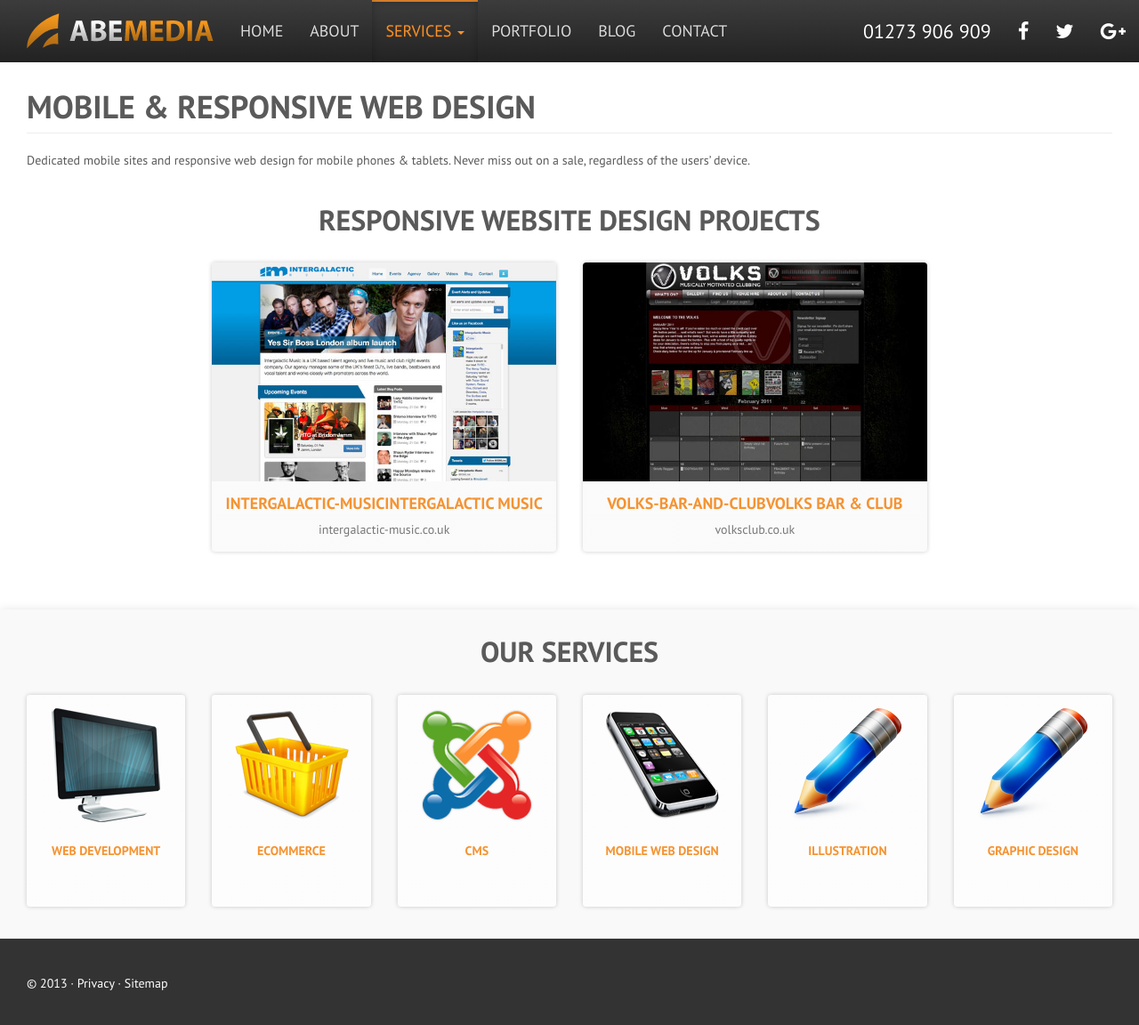
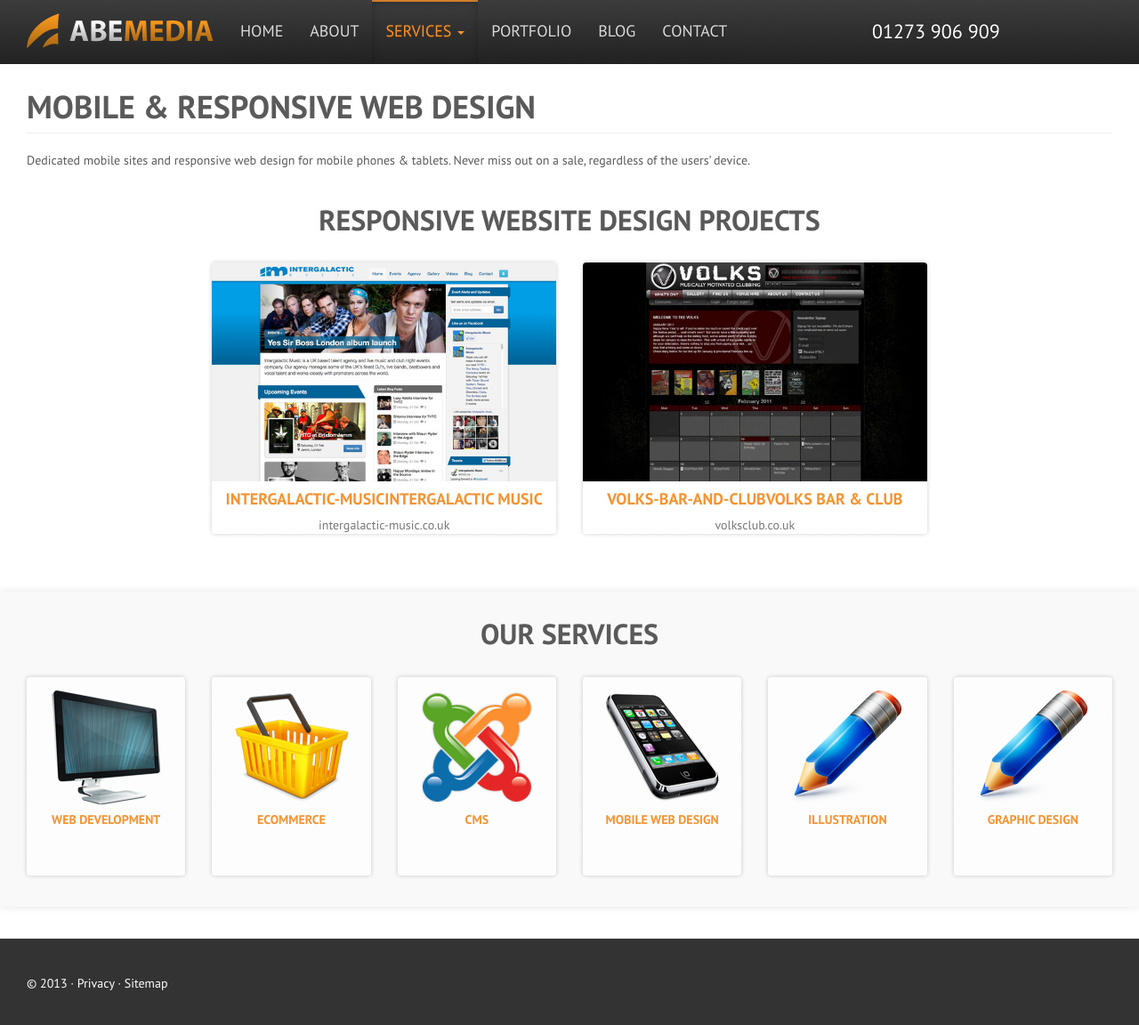
Before and after one commit to abemedia/abemedia.github.io, a Jekyll site: the page built from responsive-web-design.md, in a window 1280 px wide and 1155 px high. Shown: the top 1152 px of the window at 89% size. Built offline with Jekyll 4.4.1, drawn with Linux system fonts in a browser that asks for light colours; nearby versions of some CDN libraries; some web fonts are replaced.

Commit message:
Update portfolio

```diff
--- a/_includes/header.html
+++ b/_includes/header.html
@@ -41,7 +41,6 @@
       <script src="https://oss.maxcdn.com/libs/respond.js/1.3.0/respond.min.js"></script>
     <![endif]-->
     <link rel='stylesheet' href="{{ site.baseurl }}css/style.css" />
-    <link rel='stylesheet' href="http://netdna.bootstrapcdn.com/font-awesome/4.0.2/css/font-awesome.min.css" />
     <link rel='stylesheet' href='http://fonts.googleapis.com/css?family=PT+Sans:regular,bold' />
     <link rel="stylesheet" href="{{ site.baseurl }}css/device-mockups.css">
     <link rel="alternate" type="application/rss+xml" title="{{ site.name }}" href="{{ site.baseurl }}feed.xml">
--- a/_includes/navbar.html
+++ b/_includes/navbar.html
@@ -23,9 +23,9 @@
       </ul>
       <ul class="nav navbar-nav navbar-right">
         <li class="hidden-sm hidden-xs"><a href="tel:01273906909">01273 906 909</a></li>
-        <li class="visible-lg"><a href="https://facebook.com/abemedia" target="_blank"><i class="fa fa-facebook"></i></a></li>
-        <li class="visible-lg"><a href="https://twitter.com/abemedia" target="_blank"><i class="fa fa-twitter"></i></a></li>
-        <li class="visible-lg"><a href="https://plus.google.com/111817589436307167014/posts" target="_blank" rel="publisher"><i class="fa fa-google-plus"></i></a></li>
+        <li class="visible-lg"><a href="https://facebook.com/abemedia" target="_blank"><i class="icon-facebook"></i></a></li>
+        <li class="visible-lg"><a href="https://twitter.com/abemedia" target="_blank"><i class="icon-twitter"></i></a></li>
+        <li class="visible-lg"><a href="https://plus.google.com/111817589436307167014/posts" target="_blank" rel="publisher"><i class="icon-google-plus"></i></a></li>
       </ul>
     </nav>
   </div>
--- a/css/style.css
+++ b/css/style.css
@@ -366,9 +366,6 @@
 .box-list>li>a>span {
 	display: block;
 }
-.box-list>li>a>img {
-	margin-bottom: 15px;
-}
 .box {
 	background-color: #fff;
 	background-color: rgba(255,255,255,0.5);
@@ -405,8 +402,7 @@
 	padding-bottom:3px;
 }
 .folio .box, .folio .box:hover {
-	padding: 0 0 15px;
-	background-color:#f9f9f9;
+	padding: 0;
 }
 .folio .box img {
 	width: 100%;
@@ -418,6 +414,49 @@
 .preview .carousel-indicators {
 	bottom: 0;
 }
+figure {
+  position: relative;
+  overflow: hidden;
+  margin:0;
+}
+figcaption {
+	padding: 20px;
+	color: #999;
+	text-align:left;
+}
+figcaption .h4 {
+	color: #F59331;
+}
+@media (min-width:768px) {
+	figcaption {
+		position: absolute;
+		background: rgba(0,0,0,0.75);
+		color: white;
+		opacity: 0;
+		bottom: -90px;
+		left: 0;
+		right: 0;
+		-webkit-transition: all 0.6s ease;
+		-moz-transition:    all 0.6s ease;
+		-o-transition:      all 0.6s ease;
+	}
+	figure:hover figcaption {
+		opacity: 1;
+		bottom: 0;
+	}
+	figure:hover img {
+		-moz-transform: scale(1.2) rotate(-3deg);
+		-webkit-transform: scale(1.2) rotate(-3deg);
+		-o-transform: scale(1.2) rotate(-3deg);
+		-ms-transform: scale(1.2) rotate(-3deg);
+		transform: scale(1.2) rotate(-3deg);
+		-webkit-transition: all 1s ease;
+		-moz-transition: all 1s ease;
+		-o-transition: all 1s ease;
+		-ms-transition: all 1s ease;
+	}
+}
+
 
 /* Blog
 -------------------------------------------------- */
@@ -433,3 +472,77 @@
 	padding:10px 15px;
 	margin:15px -15px -15px;
 }
+
+
+/* Icons
+-------------------------------------------------- */
+@font-face {
+	font-family: 'icon';
+	src:url('../fonts/icon.eot');
+	src:url('../fonts/icon.eot?#iefix') format('embedded-opentype'),
+		url('../fonts/icon.ttf') format('truetype'),
+		url('../fonts/icon.woff') format('woff'),
+		url('../fonts/icon.svg#icon') format('svg');
+	font-weight: normal;
+	font-style: normal;
+}
+.service-icons {
+	font-size:16px;
+	float:right;
+	margin:-1px 0;
+}
+.service-icons [class^="icon-"], .service-icons [class*=" icon-"] {
+	color:#ccc;
+}
+.service-icons .icon-web-design {
+	font-size:15px;
+	margin-top:1px;
+}
+
+[class^="icon-"], [class*=" icon-"] {
+	font-family: 'icon';
+	speak: none;
+	font-style: normal;
+	font-weight: normal;
+	font-variant: normal;
+	text-transform: none;
+	line-height: 1;
+
+	/* Better Font Rendering =========== */
+	-webkit-font-smoothing: antialiased;
+	-moz-osx-font-smoothing: grayscale;
+}
+
+.icon-web-design:before {
+	content: "\e600";
+}
+.icon-ecommerce:before {
+	content: "\e601";
+}
+.icon-cms:before {
+	content: "\e602";
+}
+.icon-mobile:before {
+	content: "\e603";
+}
+.icon-illustration:before {
+	content: "\e604";
+}
+.icon-graphic:before {
+	content: "\e605";
+}
+.icon-facebook:before {
+	content: "\e606";
+}
+.icon-twitter:before {
+	content: "\e607";
+}
+.icon-google-plus:before {
+	content: "\e608";
+}
+.icon-phone-sign:before {
+	content: "\e609";
+}
+.icon-envelope-alt:before {
+	content: "\e60a";
+}
--- a/js/stuff.js
+++ b/js/stuff.js
@@ -99,6 +99,7 @@
 		setTimeout(previews(), 1000);
 	});
 
+(function() { $(".tip").tooltip(); })
 /*
 // zopim chat
 window.$zopim||(function(d,s){var z=$zopim=function(c){z._.push(c)},$=z.s=
```
Also changed, not shown: portfolio/index.html (+7 -2 lines).
